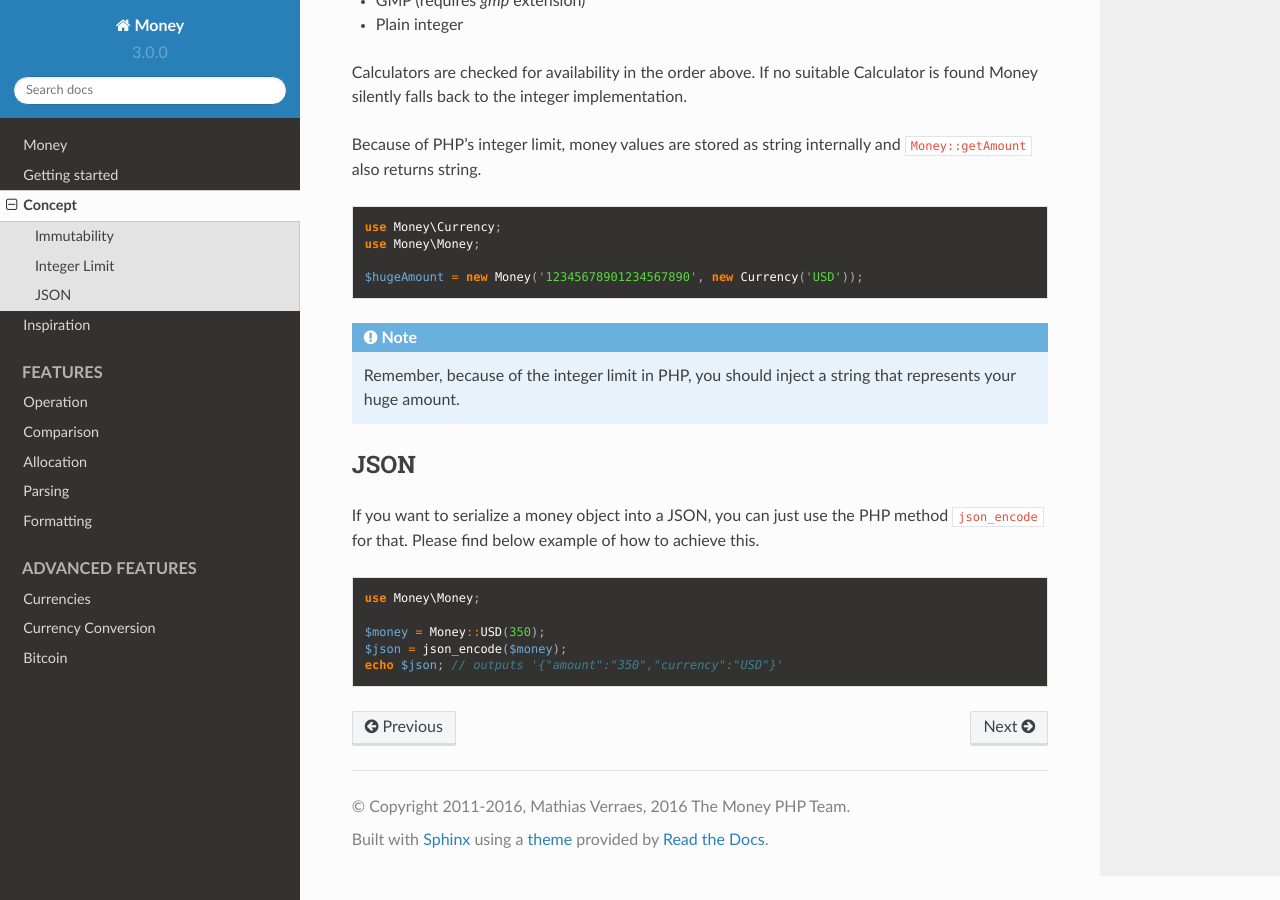
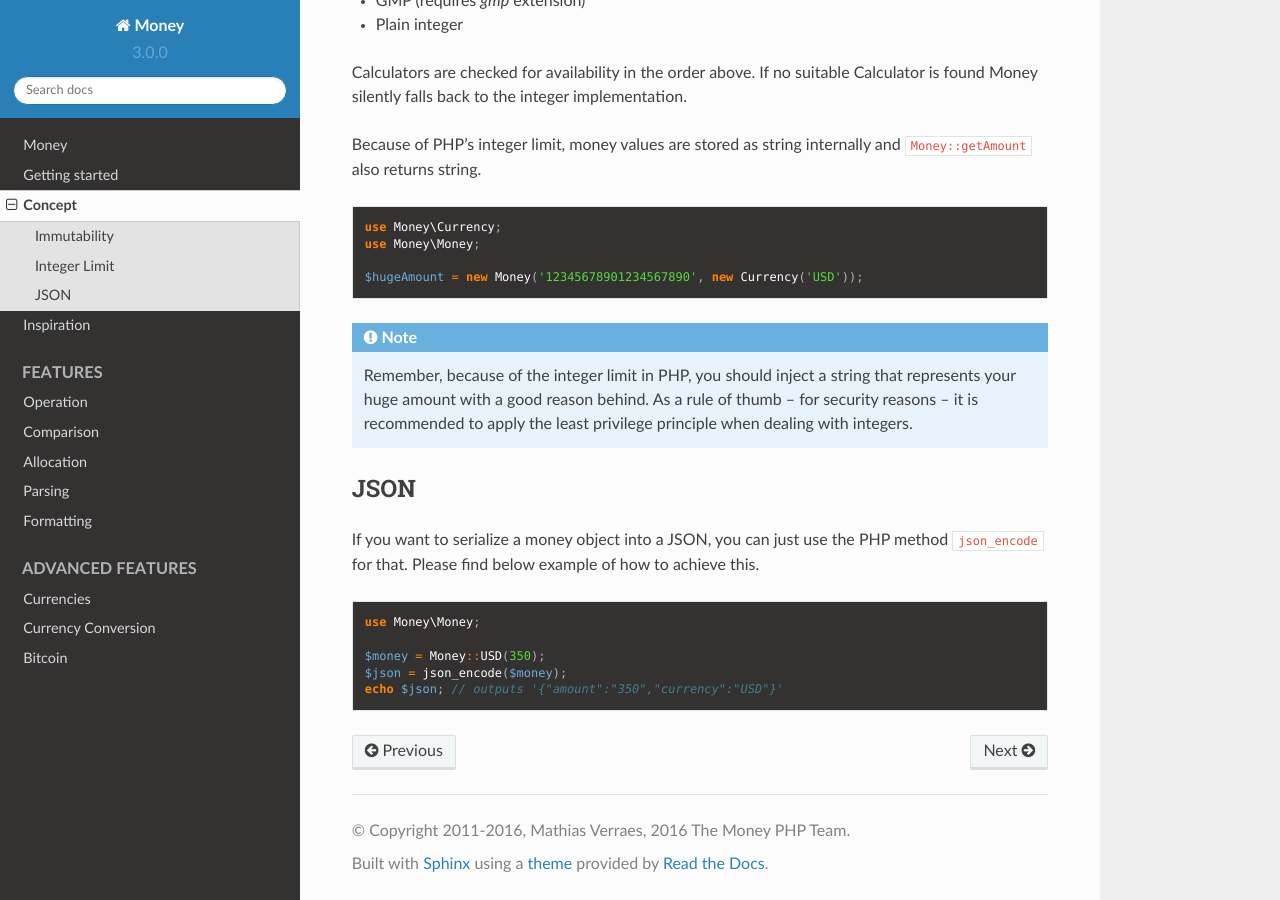
Before and after one commit to moneyphp/money, a Sphinx documentation site: the page built from doc/concept.rst, in a window 1280 px wide and 900 px high, scrolled down 1093 px. Built offline with Sphinx 7.4.7 and the Read the Docs theme 2.0.0, drawn with Linux system fonts in a browser that asks for light colours.

Commit message:
Adding bigint disclaimer

```diff
--- a/doc/concept.rst
+++ b/doc/concept.rst
@@ -71,7 +71,9 @@ Because of PHP's integer limit, money values are stored as string internally and
 
 
 .. note::
-    Remember, because of the integer limit in PHP, you should inject a string that represents your huge amount.
+    Remember, because of the integer limit in PHP, you should inject a string that represents your
+    huge amount with a good reason behind. As a rule of thumb -- for security reasons -- it is recommended
+    to apply the least privilege principle when dealing with integers.
 
 
 JSON
```
